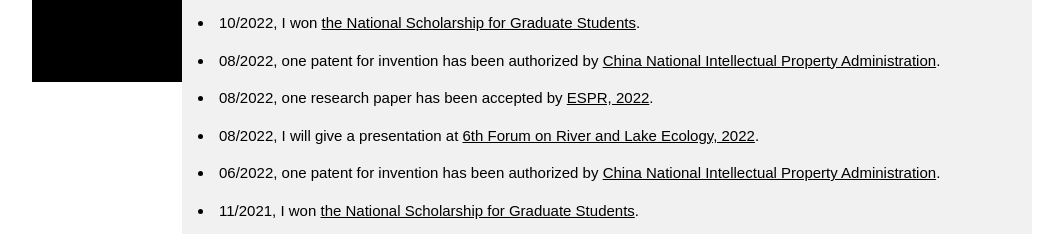
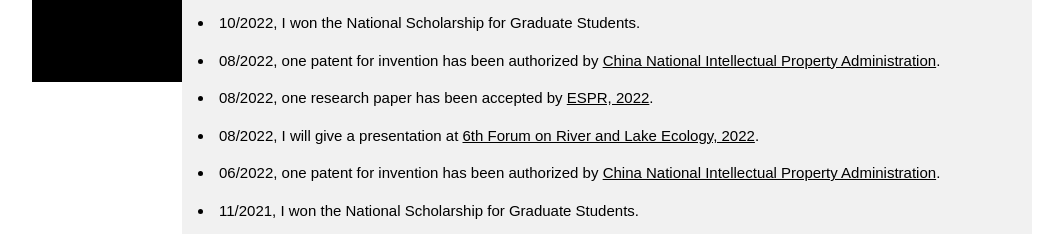
Before and after one commit to Bennett1998/Bennett1998.github.io, a plain HTML site: page index.html in a window 1280 px wide. Shown: the part 718-952 px from the top of the page, without its empty margins (108-1171 px from the left). Drawn offline with Linux system fonts and the light colour scheme; a script that the page names is missing.

Commit message:
Update index.html

```diff
--- a/index.html
+++ b/index.html
@@ -109,12 +109,12 @@
 <!-- The News Section -->
   <div class="w3-container w3-light-grey w3-padding-32" id="news">
    <h2>News</h2>
-      <p><li> 10/2022, I won <a href="https://xgxy.cug.edu.cn/info/1055/4812.htm" target="_blank">the National Scholarship for Graduate Students</a>. </li></p>
+      <p><li> 10/2022, I won the National Scholarship for Graduate Students. </li></p>
       <p><li> 08/2022, one patent for invention has been authorized by <a href="https://cprs.patentstar.com.cn/Search/Detail?ANE=2AAA9DHB9HHH7HAA4ADA7BFA9DHH7CFA7BGA7FCA9DCE9GHE" target="_blank">China National Intellectual Property Administration</a>. </li></p>
       <p><li> 08/2022, one research paper has been accepted by <a href="https://www.springer.com/journal/11356/" target="_blank">ESPR, 2022</a>. </li></p>
       <p><li> 08/2022, I will give a presentation at <a href="https://www.hehunet.com/index.php/2022/638.html" target="_blank">6th Forum on River and Lake Ecology, 2022</a>. </li></p>
       <p><li> 06/2022, one patent for invention has been authorized by <a href="https://cprs.patentstar.com.cn/Search/Detail?ANE=2AAA9DHB9HHH7HAA4ADA7BFA9DHH7CFA7BGA7FCA9DCE9GHE" target="_blank">China National Intellectual Property Administration</a>. </li></p>
-      <p><li> 11/2021, I won <a href="https://graduate.cug.edu.cn/info/1214/10056.htm" target="_blank">the National Scholarship for Graduate Students</a>. </li></p>
+      <p><li> 11/2021, I won the National Scholarship for Graduate Students. </li></p>
       <p><li> 09/2021, the application of one invention patent has been published by <a href="https://cprs.patentstar.com.cn/Search/Detail?ANE=9GBA9DGA6DBA9IFF7DDA9FFB9FBB9BID6BAA9FCE9IBD9ICH" target="_blank">CNIPA</a>. </li></p>
       <p><li> 05/2021, I gave a presentation at <a href="https://mp.weixin.qq.com/s/DLszs8ktgWY6WmEbNQZn7g" target="_blank">5th Academic Forum on Water Environment Simulation and Prediction, 2021</a>.</li></p>
       <p><li> 04/2021, two research papers have been accepted by <a href="https://www.sciencedirect.com/science/article/abs/pii/S002216942100336X" target="_blank">JOH</a> and <a href="https://www.sciencedirect.com/science/article/pii/S0301479721006393" target="_blank">JEM</a>, respectively.</li></p>
```
